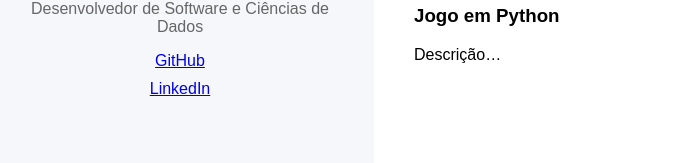
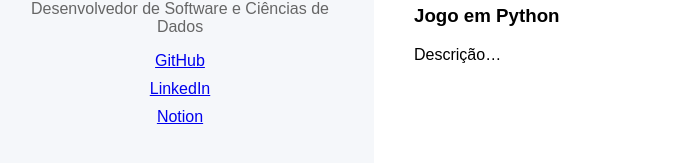
Before and after one commit to LucasCabra7/LucasCabral.github.io, a Jekyll site: the page built from README.md, in a window 1280 px wide. Shown: the part 292-455 px from the top of the page, without its empty margins (14-708 px from the left). Built offline with Jekyll 4.4.1, drawn with Linux system fonts in a browser that asks for light colours; our own code applies the rules of GitHub Pages for plain Markdown files.

Commit message:
Update LinkedIn link and add Notion link

```diff
--- a/_layouts/default.html
+++ b/_layouts/default.html
@@ -18,7 +18,8 @@
 
       <ul class="links">
         <li><a href="https://github.com/LucasCabra7">GitHub</a></li>
-        <li><a href="#">LinkedIn</a></li>
+        <li><a href="https://www.linkedin.com/in/lucas-cabral-987a75236/">LinkedIn</a></li>
+        <li><a href="https://www.notion.so/Sistemas-de-Informa-o-4-Per-odo-201c8a2b73e380098f27f7e751e2ab1e?source=copy_link">Notion</a></li>
       </ul>
     </aside>
 
```
